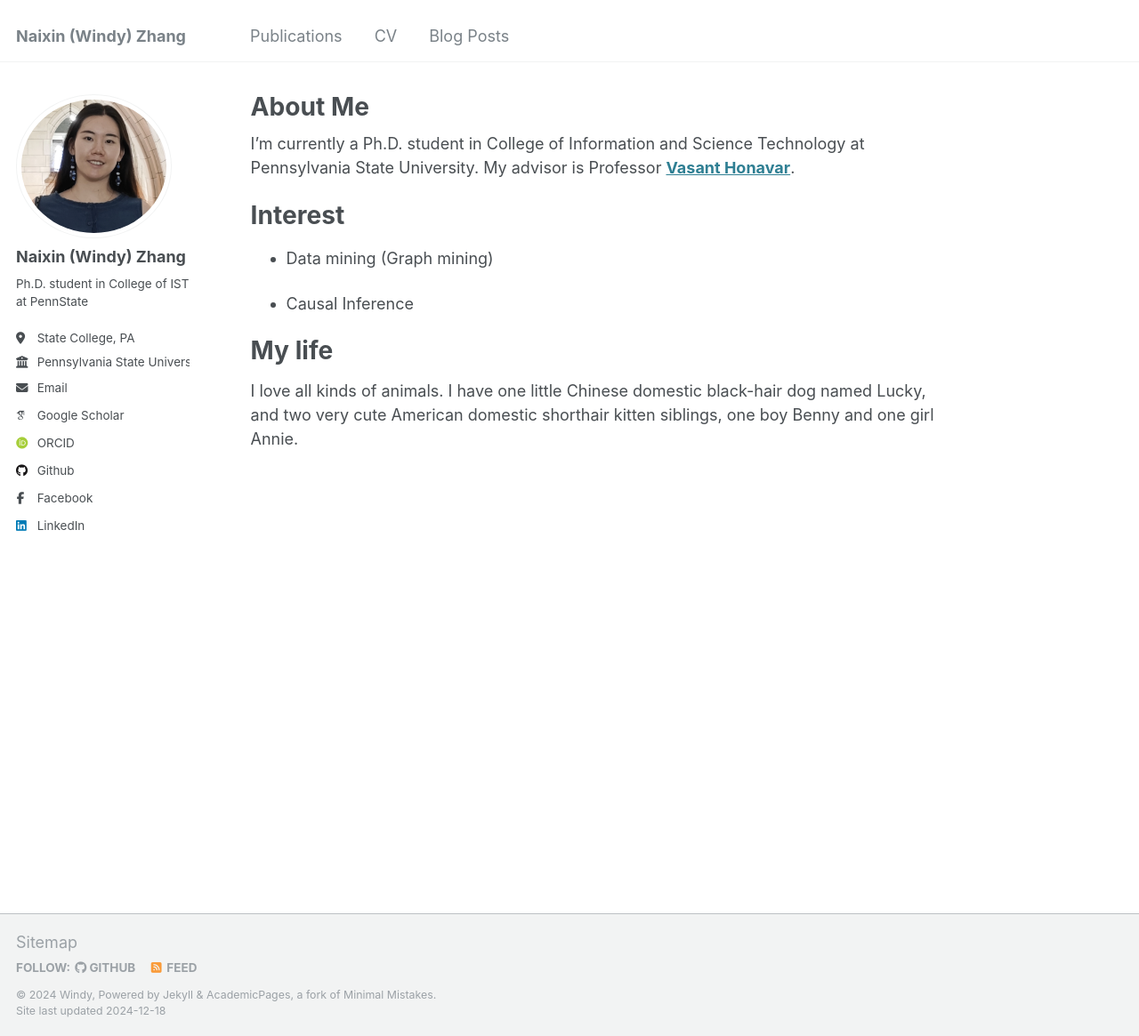
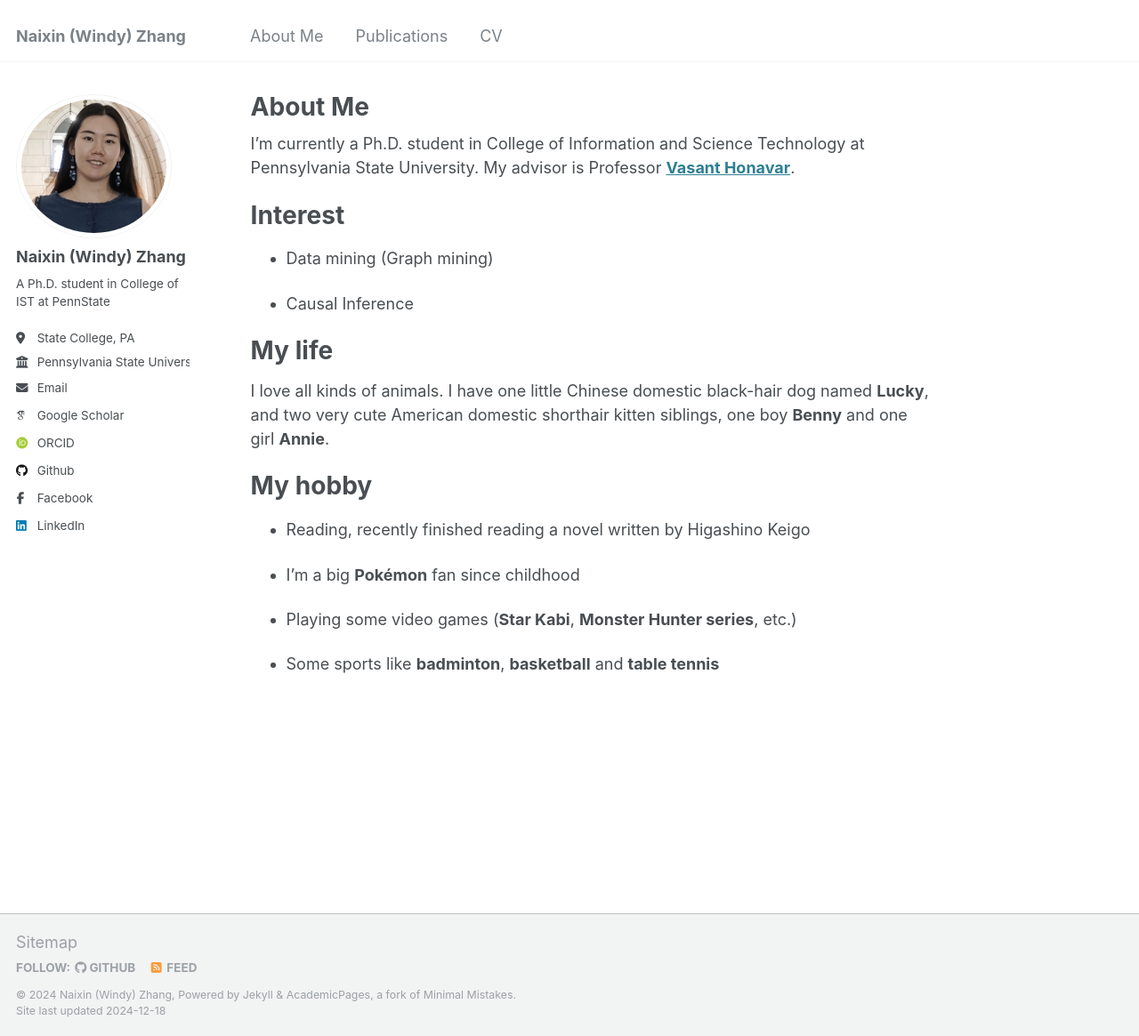
Before and after one commit to WindyX/windyx.github.io, a Jekyll site: the page built from _pages/about.md, in a window 1280 px wide and 1165 px high. Shown: the whole window at 89% size. Built offline with Jekyll 4.4.1, drawn with Linux system fonts in a browser that asks for light colours; some web fonts are replaced.

Commit message:
Typesetting optimization
- Adjust top-sided navigation menus

- Add contents in `about.md`

```diff
--- a/_config.yml
+++ b/_config.yml
@@ -10,7 +10,7 @@
 locale                   : "en-US"
 title                    : "Naixin (Windy) Zhang"
 title_separator          : "-"
-name                     : &name "Windy"
+name                     : &name "Naixin (Windy) Zhang"
 description              : &description "personal description"
 url                      : https://windyx.github.io # the base hostname & protocol for your site e.g. "https://[your GitHub username].github.io"
 baseurl                  : "" # the subpath of your site, e.g. "/blog"
@@ -24,7 +24,7 @@ author:
   avatar           : "profile.png"
   name             : "Naixin (Windy) Zhang"
   pronouns         : # "she/her"
-  bio              : "Ph.D. student in College of IST at PennState"
+  bio              : "A Ph.D. student in College of IST at PennState"
   location         : "State College, PA"
   employer         : "Pennsylvania State University"
   uri              : # URL
--- a/_data/navigation.yml
+++ b/_data/navigation.yml
@@ -5,6 +5,9 @@
 # prevent it from being included in the site.
 
 main:
+  - title: "About Me"
+    url: /about/
+
   - title: "Publications"
     url: /publications/
 
@@ -20,8 +23,8 @@ main:
   - title: "CV"
     url: /cv/
 
-  - title: "Blog Posts"
-    url: /year-archive/
+  # - title: "Blog Posts"
+  #   url: /year-archive/
 
   # - title: "Guide"
   #   url: /markdown/
--- a/_pages/about.md
+++ b/_pages/about.md
@@ -17,4 +17,14 @@ I'm currently a Ph.D. student in College of Information and Science Technology a
 
 # My life
 
-I love all kinds of animals. I have one little Chinese domestic black-hair dog named Lucky, and two very cute American domestic shorthair kitten siblings, one boy Benny and one girl Annie.
+I love all kinds of animals. I have one little Chinese domestic black-hair dog named **Lucky**, and two very cute American domestic shorthair kitten siblings, one boy **Benny** and one girl **Annie**.
+
+# My hobby
+
+- Reading, recently finished reading a novel written by Higashino Keigo
+
+- I'm a big **Pokémon** fan since childhood
+
+- Playing some video games (**Star Kabi**, **Monster Hunter series**, etc.)
+
+- Some sports like **badminton**, **basketball** and **table tennis**
```
Also changed, not shown: _publications/2021-08-12-paper-kgrn.md (+3 -1 lines), _publications/2022-11-29-paper-harpa.md (+4 -2 lines), markdown_generator/publications.tsv (+2 -2 lines).
